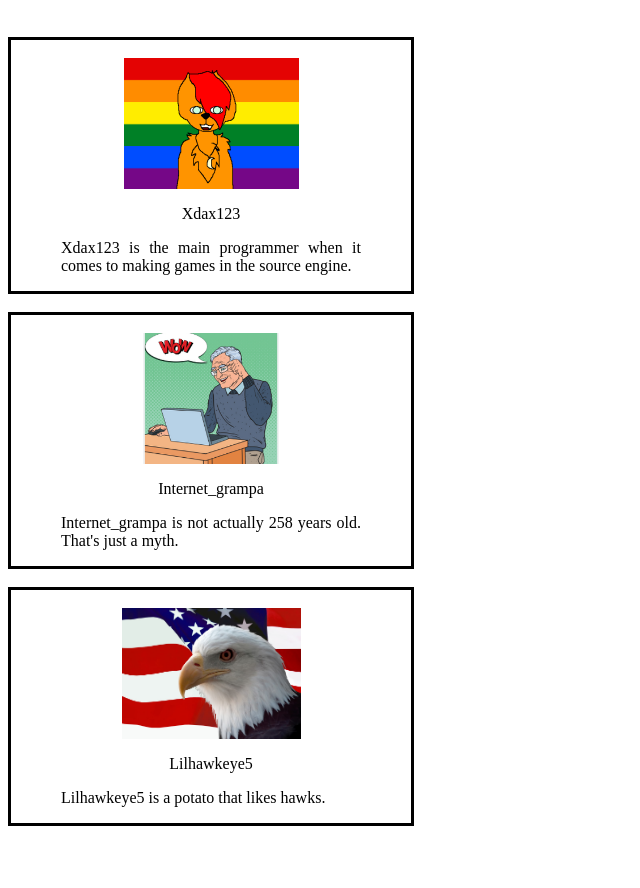
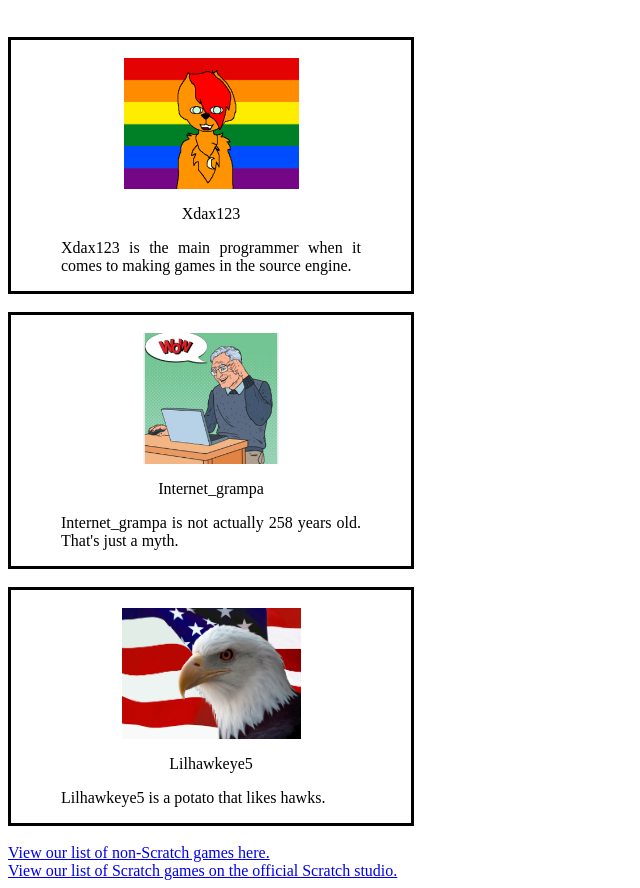
Before and after one commit to Xdax123/cornchip-games, a plain HTML site: page index.html in a window 1280 px wide. Shown: the part 61-949 px from the top of the page, without its empty margins (0-640 px from the left). Before the commit the page ends 913 px from the top, so only its background shows below. Drawn offline with Linux system fonts and the light colour scheme.

Commit message:
Enhance index.html with new content and links
Added additional content and links to the homepage.

```diff
--- a/index.html
+++ b/index.html
@@ -6,9 +6,14 @@
 	<link rel="icon" type="image/png" href="favicon.png">
   </head>
   <body>
-    <h1>Welcome to Cornchip Games</h1><br>
+    <h1>Welcome to Cornchip Games</h1><br><div style="display: inline;">
 	<div style="padding: 0px 50px 0px 50px; text-align: justify; border-style: solid; max-width: 300px;"><br><img style="margin: auto; display: block;" src="images/xdax123.png" /><p style="text-align: center;">Xdax123</p><p>Xdax123 is the main programmer when it comes to making games in the source engine.</p></div><br>
 	<div style="padding: 0px 50px 0px 50px; text-align: justify; border-style: solid; max-width: 300px;"><br><img style="margin: auto; display: block;" height="131px" width="136px" src="images/internet_grampa.png" /><p style="text-align: center;">Internet_grampa</p><p>Internet_grampa is not actually 258 years old. That's just a myth.</p></div><br>
 	<div style="padding: 0px 50px 0px 50px; text-align: justify; border-style: solid; max-width: 300px;"><br><img style="margin: auto; display: block;" height="131px" width="179px" src="images/lilhawkeye5.jpg" /><p style="text-align: center;">Lilhawkeye5</p><p>Lilhawkeye5 is a potato that likes hawks.</p></div><br>
+	</div>
+	<div style="display: inline;">
+		<a href="games/">View our list of non-Scratch games here.</a><br>
+		<a href="https://scratch.mit.edu/studios/51322716/">View our list of Scratch games on the official Scratch studio.</a>
+	</div>
   </body>
 </html>
```
